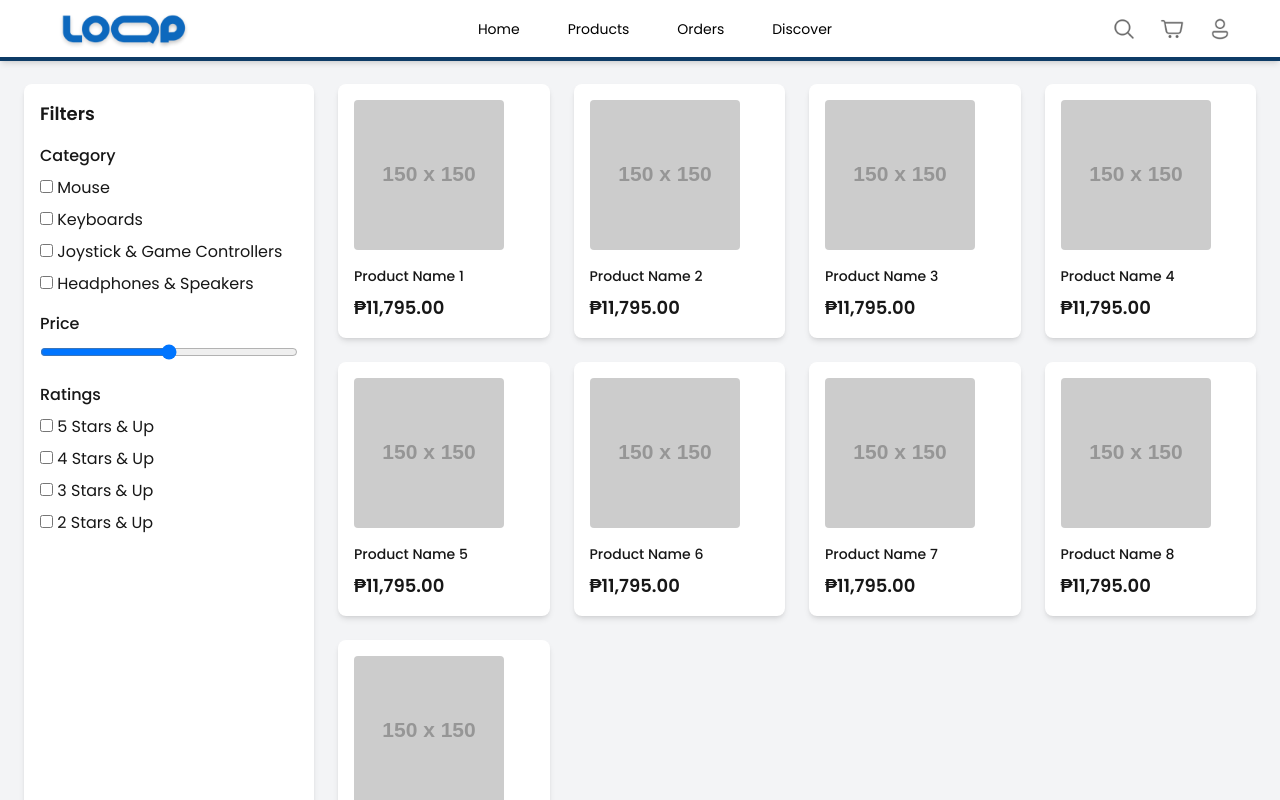
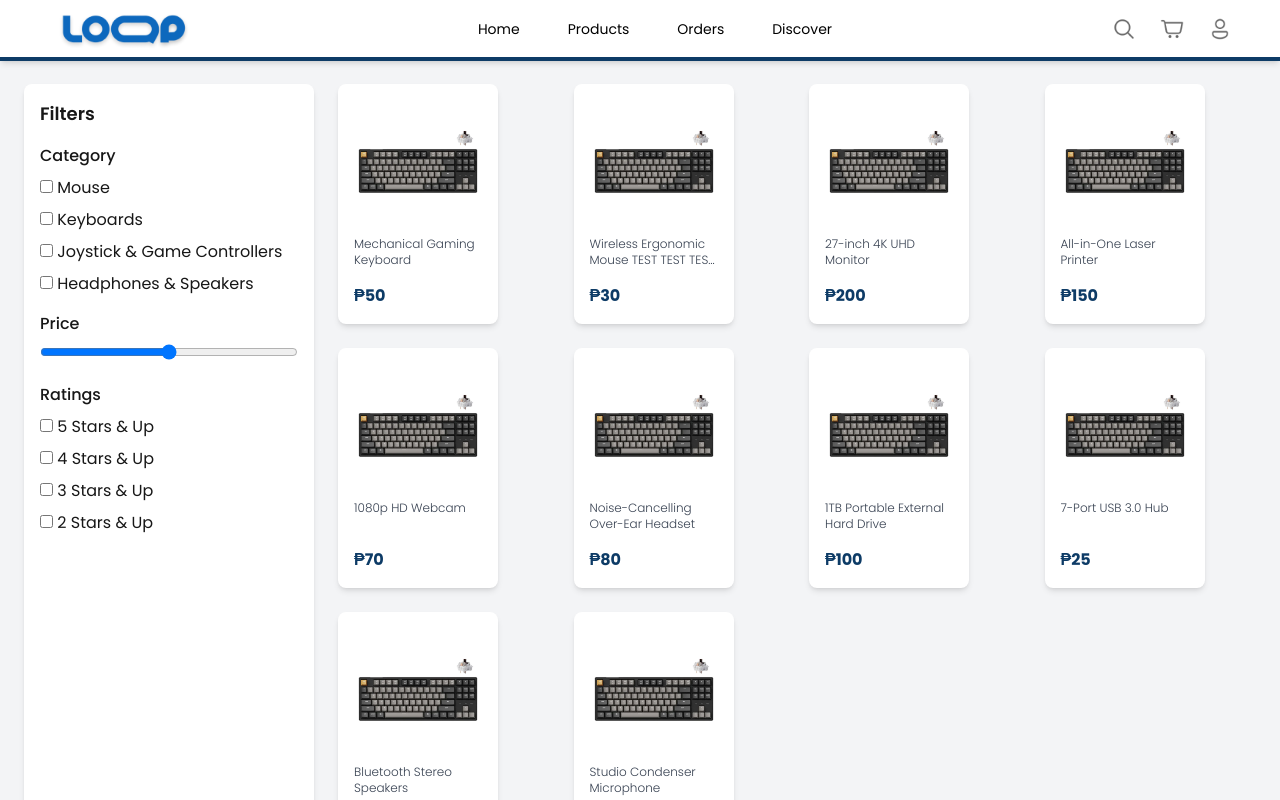
Before and after one commit to wintercutie/loop, a Next.js app: page /peripherals in a window 1280 px wide. Shown: the top 800 px of the page. Built offline with nearby package versions, Linux system fonts and the light colour scheme.

Commit message:
Skeleton for product catalog (minor adjustments)

```diff
--- a/src/app/peripherals/page.jsx
+++ b/src/app/peripherals/page.jsx
@@ -1,4 +1,6 @@
 import React from 'react'
+import { peripheralProducts } from "@/utils/peripherals/constantsPeripherals";
+import PeripheralGrid from "@/components/peripherals/peripheralGrid";
 
 export default function Peripherals() {
   return (
@@ -35,20 +37,8 @@ export default function Peripherals() {
           </aside>
 
           {/* Peripherals Grid */}
-          <section className="col-span-3 grid grid-cols-4 gap-6">
-            {Array(9).fill().map((_, idx) => (
-              <div key={idx} className="bg-white p-4 shadow-md rounded-lg">
-                <img
-                  src={`https://via.placeholder.com/150?text=Item+${idx + 1}`}
-                  alt={`Peripheral ${idx + 1}`}
-                  className="mb-4 rounded"
-                />
-                <h3 className="text-sm font-medium mb-2">
-                  Product Name {idx + 1}
-                </h3>
-                <p className="text-lg font-semibold">₱11,795.00</p>
-              </div>
-            ))}
+          <section className="col-span-3">
+            <PeripheralGrid products = {peripheralProducts} />
           </section>
         </div>
       </main>
--- a/src/components/peripherals/peripheralGrid.jsx
+++ b/src/components/peripherals/peripheralGrid.jsx
@@ -1,11 +1,11 @@
 import React from "react";
-import ProductCard from "./CardWithDetails";
+import PeripheralCard from "./peripheralCardWithDetails";
 
 const PeripheralGrid = ({ products }) => {
   return (
-    <div className="grid grid-cols-4 gap-8">
+    <div className="grid grid-cols-4 gap-6">
       {products.map((product, index) => (
-        <ProductCard
+        <PeripheralCard
           key={index}
           name={product.name}
           price={product.price}
--- a/src/utils/peripherals/constantsPeripherals.jsx
+++ b/src/utils/peripherals/constantsPeripherals.jsx
@@ -1,4 +1,4 @@
-export const products = [
+export const peripheralProducts = [
     {
       name: "Mechanical Gaming Keyboard",
       price: 50,
```
